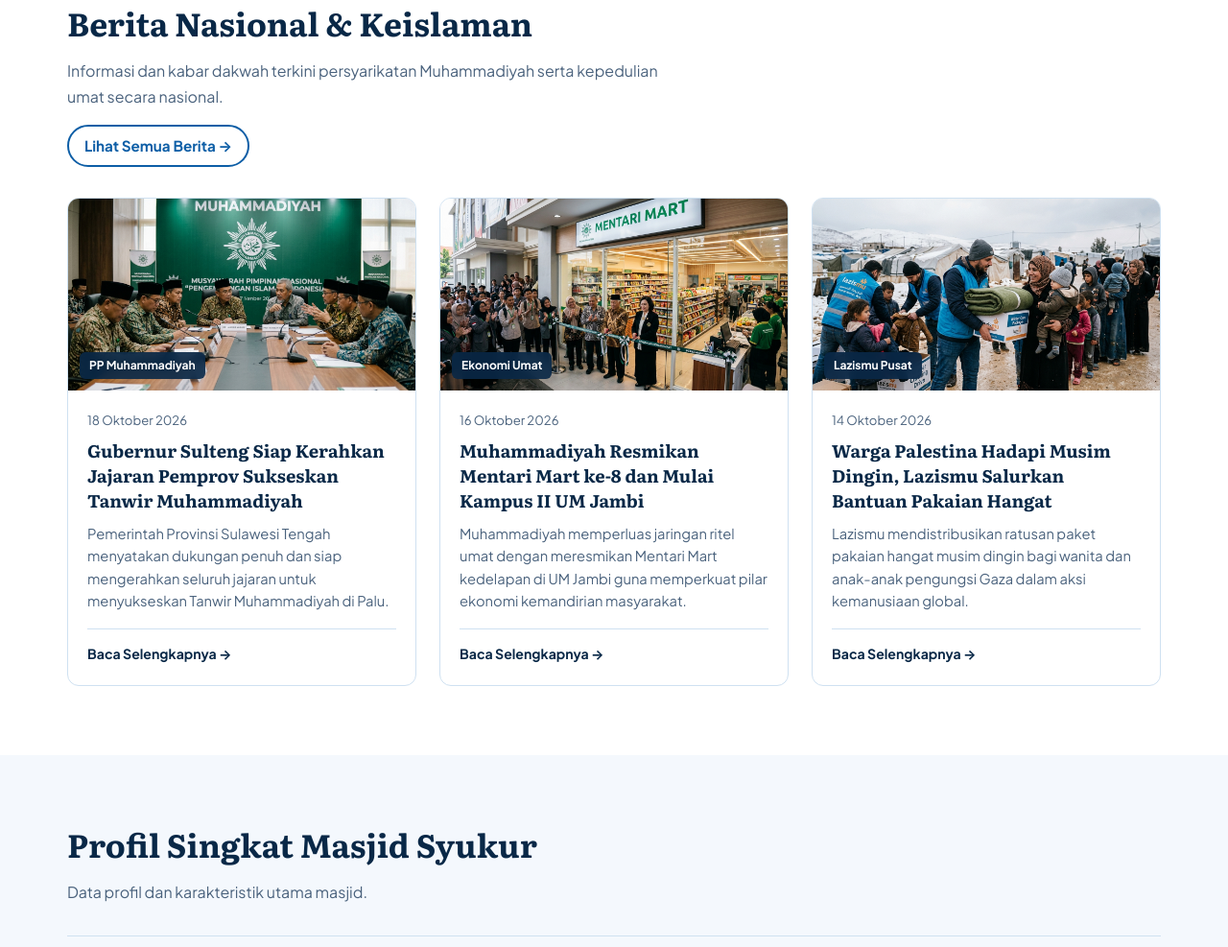
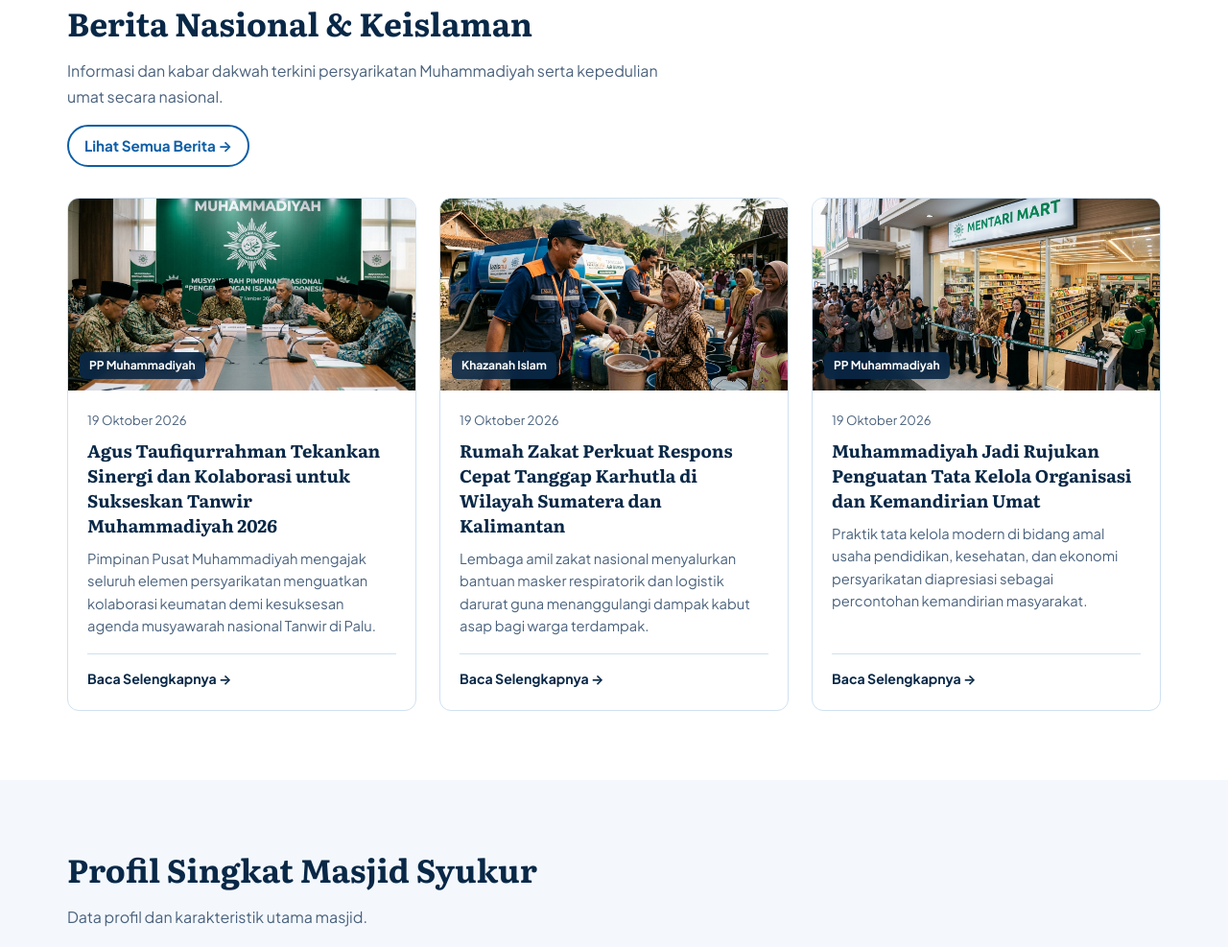
Before and after one commit to Masjid-Syukur/Masjid-Syukur, a plain HTML site: page index.html in a window 1280 px wide. Shown: the part 4811-5798 px from the top of the page at 96% size. Drawn offline with Linux system fonts and the light colour scheme; no server answers.

Commit message:
Add files via upload

```diff
--- a/js/script.js
+++ b/js/script.js
@@ -831,12 +831,60 @@
 
       var fallbackFeeds = [
         {
-          title: 'Gubernur Sulteng Siap Kerahkan Jajaran Pemprov untuk Sukseskan Tanwir Muhammadiyah',
+          title: 'Agus Taufiqurrahman Tekankan Sinergi dan Kolaborasi untuk Sukseskan Tanwir Muhammadiyah 2026',
+          source: 'PP Muhammadiyah',
+          date: '19 Oktober 2026',
+          link: 'https://muhammadiyah.or.id/2026/10/agus-taufiqurrahman-tekankan-sinergi-dan-kolaborasi-untuk-sukseskan-tanwir-muhammadiyah-2026/',
+          image: 'images/berita-muhammadiyah-pusat.jpg',
+          snippet: 'Pimpinan Pusat Muhammadiyah mengajak seluruh elemen persyarikatan menguatkan kolaborasi keumatan demi kesuksesan agenda musyawarah nasional Tanwir di Palu.'
+        },
+        {
+          title: 'Rumah Zakat Perkuat Respons Cepat Tanggap Karhutla di Wilayah Sumatera dan Kalimantan',
+          source: 'Khazanah Islam',
+          date: '19 Oktober 2026',
+          link: 'https://khazanah.republika.co.id/berita/tn5bli430/rumah-zakat-perkuat-respons-karhutla-di-kalimantan-dan-sumatra',
+          image: 'images/berita-lazismu-air.jpg',
+          snippet: 'Lembaga amil zakat nasional menyalurkan bantuan masker respiratorik dan logistik darurat guna menanggulangi dampak kabut asap bagi warga terdampak.'
+        },
+        {
+          title: 'Muhammadiyah Jadi Rujukan Penguatan Tata Kelola Organisasi dan Kemandirian Umat',
+          source: 'PP Muhammadiyah',
+          date: '19 Oktober 2026',
+          link: 'https://muhammadiyah.or.id/2026/10/muhammadiyah-jadi-rujukan-penguatan-tata-kelola-dan-pemberdayaan-umat/',
+          image: 'images/berita-mentari-mart.jpg',
+          snippet: 'Praktik tata kelola modern di bidang amal usaha pendidikan, kesehatan, dan ekonomi persyarikatan diapresiasi sebagai percontohan kemandirian masyarakat.'
+        },
+        {
+          title: 'Wajib Sertifikasi Halal Makanan Minuman Nasional: ALPHI Sampaikan Rekomendasi Terbuka',
+          source: 'Halal Indonesia',
+          date: '19 Oktober 2026',
+          link: 'https://khazanah.republika.co.id/berita/tn54z9430/wajib-halal-oktober-2026-ditunda-hingga-2028-alphi-sampaikan-lima-rekomendasi',
+          image: 'images/berita-tarjih-nasional.jpg',
+          snippet: 'Lembaga Pemeriksa Halal Indonesia menekankan pentingnya pengawasan higienitas dan kepatuhan syariat produk konsumsi demi kenyamanan umat muslim di tanah air.'
+        },
+        {
+          title: 'Kisah Ummu Salamah Mengajarkan Pentingnya Husnuzan kepada Allah saat Menghadapi Ujian Hidup',
+          source: 'Wawasan Keislaman',
+          date: '19 Oktober 2026',
+          link: 'https://muhammadiyah.or.id/2026/10/kisah-ummu-salamah-mengajarkan-husnuzan-kepada-allah-saat-menghadapi-musibah/',
+          image: 'images/berita-aisyiyah-keluarga.jpg',
+          snippet: 'Keteladanan istri Rasulullah ﷺ dalam menjaga prasangka baik kepada Allah dan keutamaan doa saat ditimpa kehilangan menjadi penguat keimanan umat.'
+        },
+        {
+          title: 'Al-Azhar Kairo Serukan Pembentukan Komite Mediasi dan Bantuan Kemanusiaan Dunia Islam',
+          source: 'Dunia Islam',
+          date: '18 Oktober 2026',
+          link: 'https://khazanah.republika.co.id/berita/tn4jx3430/al-azhar-serukan-komite-mediasi-negara-arab-dan-islam',
+          image: 'images/berita-palestina-lazismu.jpg',
+          snippet: 'Lembaga keagamaan tertinggi Al-Azhar Mesir mendesak persatuan negara-negara Islam untuk menyalurkan bantuan kemanusiaan serta perlindungan warga di Palestina.'
+        },
+        {
+          title: 'Muhadjir Effendy: Jadikan Qiyamul Lail dan Tahajud sebagai Ciri Khas Pembinaan Jamaah',
           source: 'PP Muhammadiyah',
           date: '18 Oktober 2026',
-          link: 'https://muhammadiyah.or.id/gubernur-sulteng-siap-kerahkan-jajaran-pemprov-untuk-sukseskan-tanwir-muhammadiyah/',
-          image: 'images/berita-muhammadiyah-pusat.jpg',
-          snippet: 'Pemerintah Provinsi Sulawesi Tengah menyatakan dukungan penuh dan siap mengerahkan seluruh jajaran OPD untuk menyukseskan agenda nasional Sidang Tanwir Muhammadiyah di Palu.'
+          link: 'https://muhammadiyah.or.id/2026/10/muhadjir-effendy-jadikan-tahajud-sebagai-ciri-khas-kader-muhammadiyah/',
+          image: 'images/sholat-berjamaah.jpg',
+          snippet: 'Menghidupkan sepertiga malam terakhir dengan ibadah salat tahajud menjadi modal spiritual utama dalam membentuk ketangguhan moral generasi penerus.'
         },
         {
           title: 'Muhammadiyah Resmikan Mentari Mart ke-8 dan Mulai Pembangunan Kampus II UM Jambi',
@@ -844,7 +892,15 @@
           date: '16 Oktober 2026',
           link: 'https://muhammadiyah.or.id/muhammadiyah-resmikan-mentari-mart-ke-8-dan-mulai-pembangunan-kampus-ii-um-jambi/',
           image: 'images/berita-mentari-mart.jpg',
-          snippet: 'Muhammadiyah memperluas jaringan bisnis ritel umat dengan meresmikan Mentari Mart kedelapan di Universitas Muhammadiyah Jambi guna memperkuat pilar ekonomi masyarakat.'
+          snippet: 'Muhammadiyah memperluas jaringan bisnis ritel umat dengan meresmikan Mentari Mart kedelapan di UM Jambi guna memperkuat pilar ekonomi kemandirian masyarakat.'
+        },
+        {
+          title: 'Kemenag RI Matangkan Layanan Calon Jamaah Haji Indonesia yang Ramah Lansia dan Disabilitas',
+          source: 'Kemenag RI',
+          date: '15 Oktober 2026',
+          link: 'https://khazanah.republika.co.id/',
+          image: 'images/sholat-berjamaah.jpg',
+          snippet: 'Kementerian Agama mengumumkan penyiapan fasilitas pendampingan medis dan jalur khusus kursi roda untuk menjamin kelancaran ibadah rukun Islam kelima.'
         },
         {
           title: 'Warga Palestina Melawan Musim Dingin, Lazismu Salurkan Bantuan Pakaian Hangat',
@@ -855,35 +911,27 @@
           snippet: 'Lazismu bersama Gazze Destek Dernegi (GDD) mendistribusikan ratusan paket pakaian hangat musim dingin bagi wanita dan anak-anak di kamp pengungsian Gaza.'
         },
         {
-          title: 'Prihatin Atas Kesulitan Air Bersih Pemulung, Lazismu Salurkan Bantuan Tandon dan Air Bersih',
-          source: 'Lazismu Pusat',
-          date: '12 Oktober 2026',
-          link: 'https://muhammadiyah.or.id/prihatin-atas-kesulitan-air-bersih-yang-dialami-pemulung-lazismu-salurkan-bantuan-tandon-air-dan-air-bersih/',
-          image: 'images/berita-lazismu-air.jpg',
-          snippet: 'Lazismu menyalurkan fasilitas tandon dan pasokan air bersih bagi kelompok pemulung demi menjamin kesehatan dan sanitasi air bersih yang layak.'
-        },
-        {
           title: 'Kalender Hijriah Global Tunggal (KHGT) Sebagai Solusi Unifikasi Penanggalan Islam',
-          source: 'Majelis Tarjih & Tajdid',
+          source: 'Majelis Tarjih',
           date: '10 Oktober 2026',
           link: 'https://muhammadiyah.or.id/kalender-hijriah-global-tunggal-khgt-sebagai-solusi-unifikasi-penanggalan-islam/',
           image: 'images/berita-tarjih-nasional.jpg',
           snippet: 'Majelis Tarjih menegaskan prinsip satu hari satu tanggal global melalui KHGT sebagai solusi atas perbedaan penanggalan hari raya dan awal bulan kamariah di dunia.'
         },
         {
-          title: 'Dakwah Digital Muhammadiyah di Era Disrupsi: Peneguhan Etika dan Literasi Informasi',
-          source: 'Suara Muhammadiyah',
+          title: 'Panduan Praktis Salat Jamak-Qashar: Keringanan Syariat bagi Pengendara di Perjalanan Safar',
+          source: 'Khazanah Islam',
           date: '08 Oktober 2026',
-          link: 'https://muhammadiyah.or.id/dakwah-muhammadiyah-di-era-digital-irwan-akib-tekankan-orkestrasi-dan-literasi-informasi/',
-          image: 'images/berita-aisyiyah-keluarga.jpg',
-          snippet: 'Pimpinan Pusat Muhammadiyah menekankan pentingnya orkestrasi konten dakwah digital dan kecakapan literasi informasi untuk menebarkan Islam berkemajuan.'
+          link: 'https://khazanah.republika.co.id/',
+          image: 'images/depan-masjid.jpg',
+          snippet: 'Mengenal rukhshah dan batasan jarak dalam menjamak serta mengqashar salat bagi musafir pengendara lintas provinsi jalur Solo–Semarang.'
         }
       ];
 
       function renderFeedItems(items) {
         if (loadingEl) loadingEl.style.display = 'none';
 
-        // Render untuk halaman Berita (artikel.html)
+        // Render untuk halaman Berita (artikel.html) - tampilkan seluruh koleksi lengkap
         if (feedContainer) {
           feedContainer.innerHTML = '';
           items.forEach(function (it) {
@@ -894,7 +942,7 @@
               '<a href="' + escapeHtml(it.link) + '" target="_blank" rel="noopener noreferrer" style="display:block; width:100%; height:100%;">' +
               '<img src="' + escapeHtml(it.image || 'images/berita-muhammadiyah-pusat.jpg') + '" alt="' + escapeHtml(it.title) + '" loading="lazy" onerror="this.onerror=null;this.src=\'images/berita-muhammadiyah-pusat.jpg\';">' +
               '</a>' +
-              '<span class="feed-source-badge">' + escapeHtml(it.source || 'Muhammadiyah') + '</span>' +
+              '<span class="feed-source-badge">' + escapeHtml(it.source || 'Wawasan Islam') + '</span>' +
               '</div>' +
               '<div class="feed-card-body">' +
               '<div class="feed-meta">' +
@@ -921,7 +969,7 @@
               '<a href="' + escapeHtml(it.link) + '" target="_blank" rel="noopener noreferrer" style="display:block; width:100%; height:100%;">' +
               '<img src="' + escapeHtml(it.image || 'images/berita-muhammadiyah-pusat.jpg') + '" alt="' + escapeHtml(it.title) + '" loading="lazy" onerror="this.onerror=null;this.src=\'images/berita-muhammadiyah-pusat.jpg\';">' +
               '</a>' +
-              '<span class="feed-source-badge">' + escapeHtml(it.source || 'Muhammadiyah') + '</span>' +
+              '<span class="feed-source-badge">' + escapeHtml(it.source || 'Wawasan Islam') + '</span>' +
               '</div>' +
               '<div class="feed-card-body">' +
               '<div class="feed-meta">' +
@@ -938,62 +986,108 @@
         }
       }
 
-      // 1. Cek cache lokal agar instan tanpa loading
+      // 1. Render cepat dari cache lokal (jika ada) agar instan tanpa loading
       try {
         var cached = localStorage.getItem('masjid_national_news_cache');
         if (cached) {
           var parsed = JSON.parse(cached);
-          if (parsed && parsed.items && parsed.items.length > 0) {
+          if (parsed && parsed.items && parsed.items.length >= 6) {
             renderFeedItems(parsed.items);
+          } else {
+            renderFeedItems(fallbackFeeds);
           }
+        } else {
+          renderFeedItems(fallbackFeeds);
         }
-      } catch (e) { }
+      } catch (e) {
+        renderFeedItems(fallbackFeeds);
+      }
 
-      // 2. Tarik live RSS langsung dari pusat muhammadiyah.or.id
-      var rssUrl = 'https://api.rss2json.com/v1/api.json?rss_url=' + encodeURIComponent('https://muhammadiyah.or.id/feed/');
+      // 2. Multi-source live fetch (PP Muhammadiyah + Khazanah Islam Luar Muhammadiyah)
+      function extractImage(item, source) {
+        if (item.image && typeof item.image === 'string' && item.image.indexOf('http') === 0) return item.image;
+        if (item.banner_image && typeof item.banner_image === 'string' && item.banner_image.indexOf('http') === 0) return item.banner_image;
+        if (item.thumbnail && typeof item.thumbnail === 'string' && item.thumbnail.indexOf('http') === 0) return item.thumbnail;
+        var text = (item.content_html || '') + ' ' + (item.summary || '') + ' ' + (item.content || '') + ' ' + (item.description || '');
+        var m = text.match(/<img[^>]+src=["']([^"']+)["']/i);
+        if (m && m[1] && m[1].indexOf('http') === 0) return m[1];
+
+        // Fallback kontekstual sesuai topik berita
+        var lower = ((item.title || '') + ' ' + source).toLowerCase();
+        if (lower.indexOf('palestina') !== -1 || lower.indexOf('gaza') !== -1) return 'images/berita-palestina-lazismu.jpg';
+        if (lower.indexOf('tarjih') !== -1 || lower.indexOf('fatwa') !== -1 || lower.indexOf('fikih') !== -1 || lower.indexOf('syariat') !== -1 || lower.indexOf('halal') !== -1) return 'images/berita-tarjih-nasional.jpg';
+        if (lower.indexOf('mart') !== -1 || lower.indexOf('ekonomi') !== -1 || lower.indexOf('zakat') !== -1 || lower.indexOf('wakaf') !== -1) return 'images/berita-mentari-mart.jpg';
+        if (lower.indexOf('tahajud') !== -1 || lower.indexOf('salat') !== -1 || lower.indexOf('sholat') !== -1 || lower.indexOf('masjid') !== -1 || lower.indexOf('haji') !== -1) return 'images/sholat-berjamaah.jpg';
+        if (lower.indexOf('aisyiyah') !== -1 || lower.indexOf('keluarga') !== -1 || lower.indexOf('perempuan') !== -1) return 'images/berita-aisyiyah-keluarga.jpg';
+        if (lower.indexOf('air') !== -1 || lower.indexOf('bencana') !== -1 || lower.indexOf('karhutla') !== -1) return 'images/berita-lazismu-air.jpg';
+        return 'images/berita-muhammadiyah-pusat.jpg';
+      }
+
+      var feedUrls = [
+        { url: 'https://feed2json.org/convert?url=' + encodeURIComponent('https://muhammadiyah.or.id/feed/'), source: 'PP Muhammadiyah' },
+        { url: 'https://feed2json.org/convert?url=' + encodeURIComponent('https://republika.co.id/rss/khazanah'), source: 'Khazanah Islam' }
+      ];
+
       var controller = window.AbortController ? new AbortController() : null;
       var timeoutId = setTimeout(function () {
         if (controller) controller.abort();
-      }, 3500);
+      }, 5500);
 
-      function extractImageFromItem(item) {
-        if (item.thumbnail && item.thumbnail.indexOf('http') === 0) return item.thumbnail;
-        if (item.enclosure && item.enclosure.link) return item.enclosure.link;
-        var match = (item.content || item.description || '').match(/<img[^>]+src=["']([^"']+)["']/i);
-        if (match && match[1]) return match[1];
-        return 'images/berita-muhammadiyah-pusat.jpg';
-      }
+      var fetchPromises = feedUrls.map(function (src) {
+        return fetch(src.url, { signal: controller ? controller.signal : undefined })
+          .then(function (res) { return res.json(); })
+          .then(function (data) {
+            if (data && data.items && data.items.length > 0) {
+              return data.items.map(function (it) {
+                var cleanDesc = (it.summary || it.content_html || it.description || '').replace(/<[^>]*>?/gm, '').replace(/&nbsp;/g, ' ').trim();
+                var pubDate = it.date_published ? new Date(it.date_published) : new Date();
+                return {
+                  title: (it.title || '').replace(/&amp;/g, '&'),
+                  source: src.source,
+                  rawDate: pubDate,
+                  date: pubDate.toLocaleDateString('id-ID', { dateStyle: 'medium' }),
+                  link: it.url || it.link,
+                  image: extractImage(it, src.source),
+                  snippet: cleanDesc.length > 140 ? cleanDesc.substring(0, 140) + '...' : cleanDesc
+                };
+              });
+            }
+            return [];
+          })
+          .catch(function () { return []; });
+      });
 
-      fetch(rssUrl, { signal: controller ? controller.signal : undefined })
-        .then(function (res) { return res.json(); })
-        .then(function (data) {
+      Promise.all(fetchPromises)
+        .then(function (results) {
           clearTimeout(timeoutId);
-          if (data && data.status === 'ok' && data.items && data.items.length > 0) {
-            var liveItems = data.items.slice(0, 6).map(function (item) {
-              var cleanDesc = (item.description || '').replace(/<[^>]*>?/gm, '').trim();
-              return {
-                title: item.title,
-                source: 'Portal Muhammadiyah',
-                date: new Date(item.pubDate).toLocaleDateString('id-ID', { dateStyle: 'medium' }),
-                link: item.link,
-                image: extractImageFromItem(item),
-                snippet: cleanDesc.length > 130 ? cleanDesc.substring(0, 130) + '...' : cleanDesc
-              };
+          var allLive = [];
+          results.forEach(function (items) {
+            allLive = allLive.concat(items);
+          });
+
+          if (allLive.length >= 4) {
+            // Urutkan berita berdasarkan tanggal rilis paling baru
+            allLive.sort(function (a, b) {
+              return (b.rawDate ? b.rawDate.getTime() : 0) - (a.rawDate ? a.rawDate.getTime() : 0);
             });
+
+            // Ambil hingga 15 berita teratas lintas sumber (Muhammadiyah & Keislaman Nasional)
+            var finalItems = allLive.slice(0, 15);
+
             try {
               localStorage.setItem('masjid_national_news_cache', JSON.stringify({
                 timestamp: Date.now(),
-                items: liveItems
+                items: finalItems
               }));
             } catch (e) { }
-            renderFeedItems(liveItems);
+
+            renderFeedItems(finalItems);
           } else {
             renderFeedItems(fallbackFeeds);
           }
         })
         .catch(function () {
           clearTimeout(timeoutId);
-          // Jika offline atau koneksi lambat, gunakan cache atau fallbackFeeds
           var hasRendered = (feedContainer && feedContainer.children.length > 0) || (homeContainer && homeContainer.children.length > 0);
           if (!hasRendered) {
             renderFeedItems(fallbackFeeds);
```
Also changed, not shown: artikel.html (+1 -1 lines).
